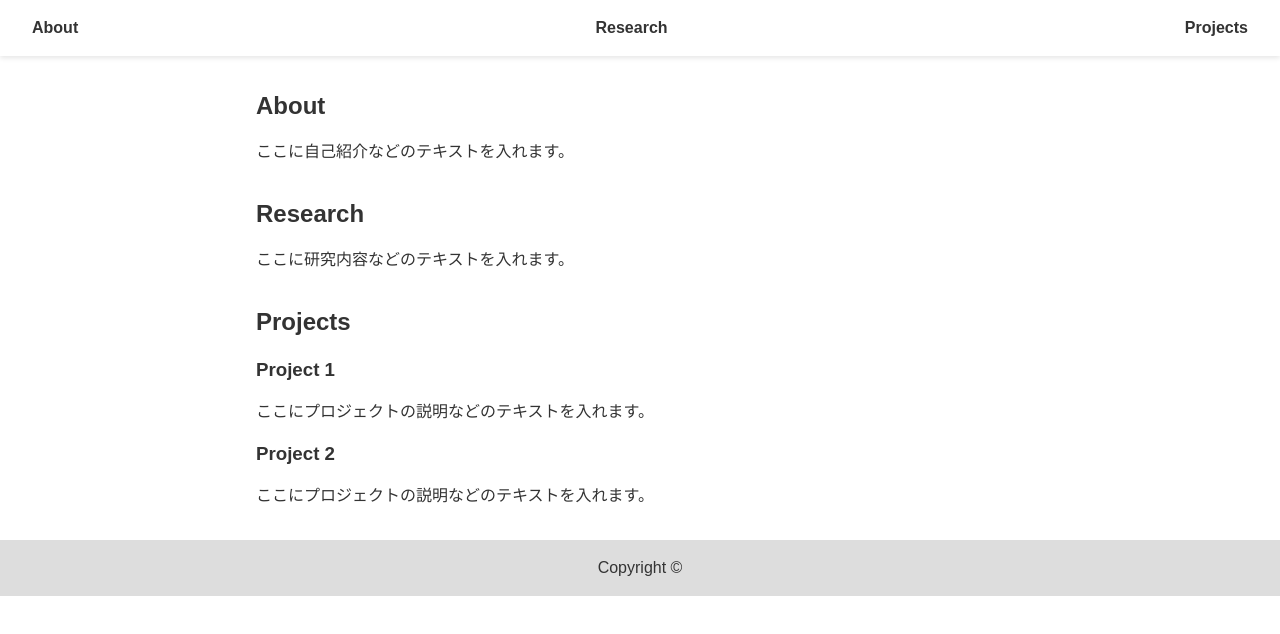
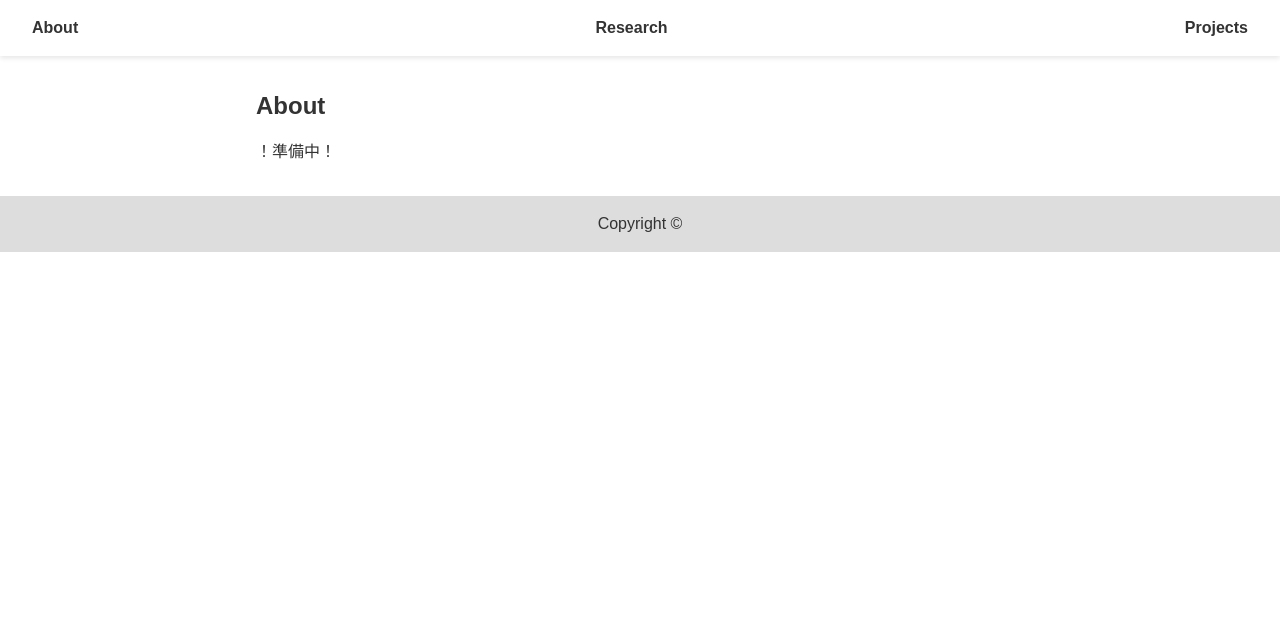
Before and after one commit to OkapiaJohnstoni-okp/SecondBrain_Public, a plain HTML site: page docs/index.html in a window 1280 px wide. Drawn offline with Linux system fonts and the light colour scheme.

Commit message:
vault backup: 2023-05-11 13:12:23

```diff
--- a/docs/index.html
+++ b/docs/index.html
@@ -19,13 +19,13 @@
     <main>
       <section id="about">
         <h1>About</h1>
-        <p>ここに自己紹介などのテキストを入れます。</p>
+        <p>！準備中！</p>
       </section>
-      <section id="research">
+      <!-- <section id="research">
         <h2>Research</h2>
         <p>ここに研究内容などのテキストを入れます。</p>
-      </section>
-      <section id="projects">
+      </section> -->
+      <!-- <section id="projects">
         <h2>Projects</h2>
         <ul>
           <li>
@@ -37,7 +37,7 @@
             <p>ここにプロジェクトの説明などのテキストを入れます。</p>
           </li>
         </ul>
-      </section>
+      </section> -->
     </main>
     <footer>
       <p>Copyright ©</p>
```
